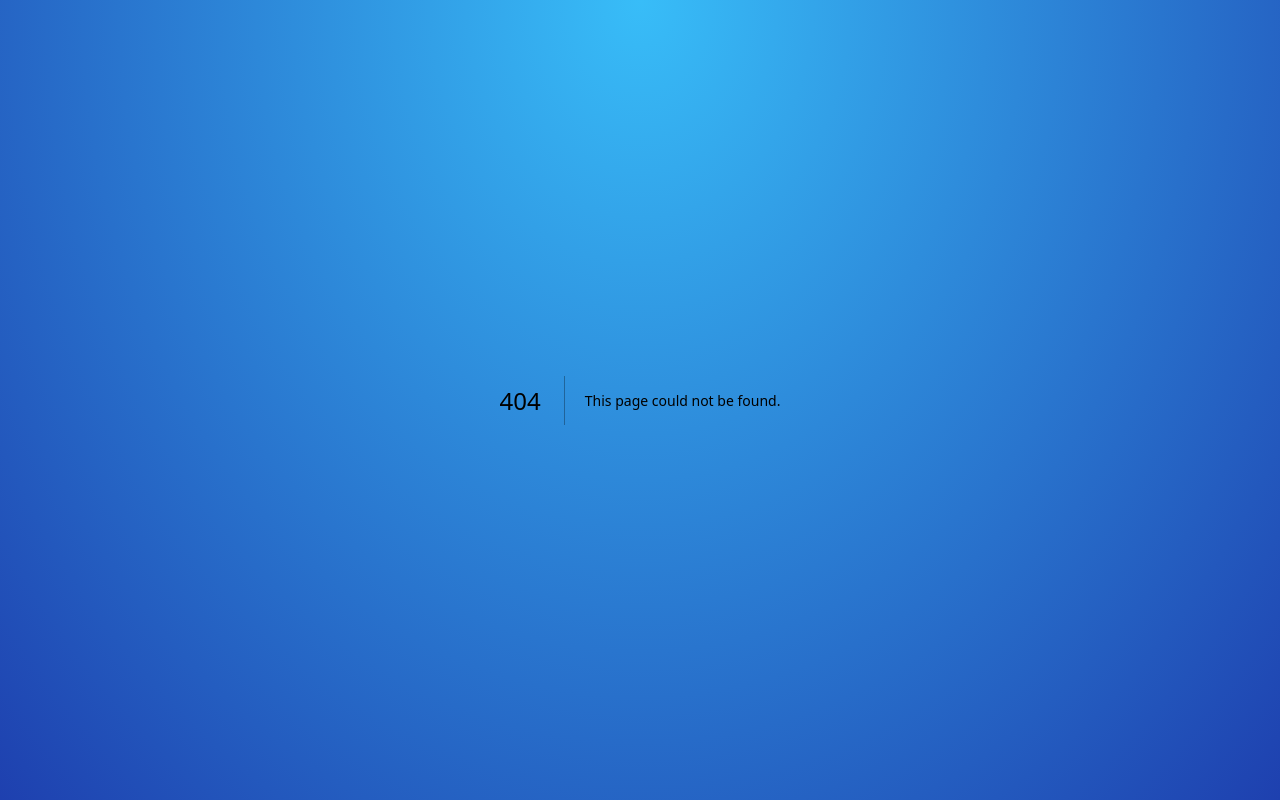
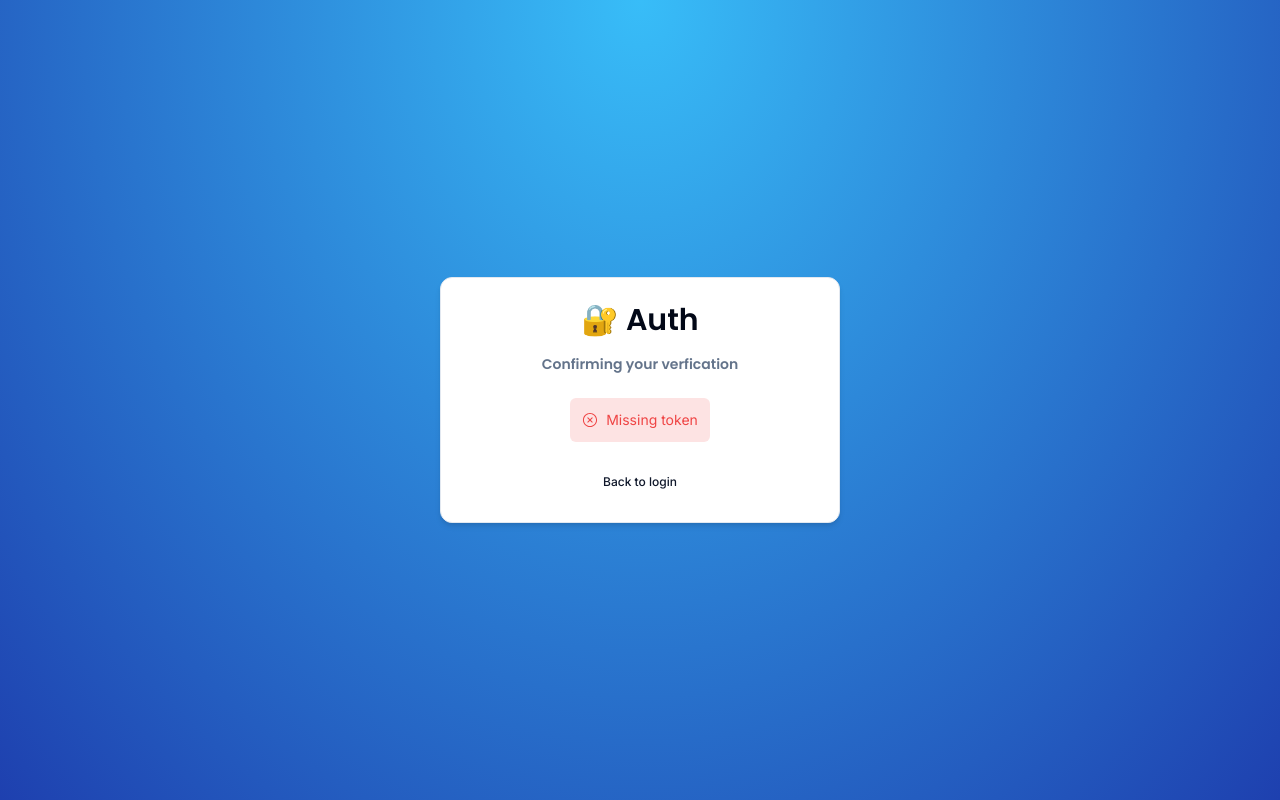
Before and after one commit to nortonglitz/auth-study, a Next.js app: page /auth/new-verification in a window 1280 px wide. Before the commit this address had no page. Built offline with nearby package versions, Linux system fonts and the light colour scheme.

Commit message:
verification token working

```diff
--- /dev/null
+++ b/actions/new-verification.ts
@@ -0,0 +1,55 @@
+"use server"
+
+import { db } from "@/lib/db"
+import { FeedbackParamsProps } from "@/components/form-feedback"
+
+export const newVerification = async (token: string): Promise<FeedbackParamsProps> => {
+    const today = new Date()
+    const tokenExists = await db.verificationToken.findFirst({
+        where: { token: token }
+    })
+
+    if (!tokenExists) {
+        return {
+            type: "error",
+            message: "Token does not exists"
+        }
+    }
+
+    const hasExpired = tokenExists.expires_at.getTime() < today.getTime()
+
+    if (hasExpired) {
+        return {
+            type: "error",
+            message: "Token has expired"
+        }
+    }
+
+    const userExists = await db.user.findUnique({
+        where: { email: tokenExists.email }
+    })
+
+    if (!userExists) {
+        return {
+            type: "error",
+            message: "Email does not exists."
+        }
+    }
+
+    await db.user.update({
+        where: { id: userExists.id },
+        data: {
+            emailVerified: new Date(),
+            email: tokenExists.email
+        }
+    })
+
+    await db.verificationToken.delete({
+        where: { id: tokenExists.id }
+    })
+
+    return {
+        type: "success",
+        message: "Email verified."
+    }
+}
--- /dev/null
+++ b/app/auth/new-verification/page.tsx
@@ -0,0 +1,11 @@
+import { NewVerificationForm } from "@/components/auth/new-verification-form"
+
+const NewVerificationPage = () => {
+    return (
+        <div>
+            <NewVerificationForm />
+        </div>
+    )
+}
+
+export default NewVerificationPage
--- a/auth.ts
+++ b/auth.ts
@@ -24,7 +24,7 @@ export const { handlers: { GET, POST }, auth, signIn, signOut } = NextAuth({
             if (!account) return false
 
             // Allow OAuth without email verification
-            if (account.provider === "credentials") {
+            if (account.type === "credentials") {
                 const userExists = await db.user.findUnique({
                     where: { id: user.id }
                 })
--- a/components/auth/login-form.tsx
+++ b/components/auth/login-form.tsx
@@ -20,22 +20,23 @@ import {
 } from "@/components/ui/form"
 
 import { CardWrapper } from "./card-wrapper"
-import { FormFeedback } from "../form-feedback"
+import { FormFeedback, FeedbackParamsProps } from "../form-feedback"
 
 export const LoginForm = () => {
 
     const searchParams = useSearchParams()
     const urlError = searchParams.get("error")
 
-    const [feedbackType, setFeedbackType] = useState<"success" | "error" | "warning">("success")
-    const [feedbackMessage, setFeedbackMessage] = useState('')
+    const [feedback, setFeedback] = useState<FeedbackParamsProps>({})
 
     const [isPending, startTransition] = useTransition()
 
     useEffect(() => {
         if (urlError === "OAuthAccountNotLinked") {
-            setFeedbackType("error")
-            setFeedbackMessage("Email already in use by another provider.")
+            setFeedback({
+                type: "error",
+                message: "Email already in use by another provider."
+            })
         }
     }, [urlError])
 
@@ -50,8 +51,10 @@ export const LoginForm = () => {
     const onSubmit = (values: z.infer<typeof LoginSchema>) => {
         startTransition(async () => {
             const { type, message } = await login(values)
-            setFeedbackMessage(message)
-            setFeedbackType(type)
+            setFeedback({
+                type,
+                message
+            })
         })
     }
 
@@ -106,8 +109,7 @@ export const LoginForm = () => {
                         />
                     </div>
                     <FormFeedback
-                        type={feedbackType}
-                        message={feedbackMessage}
+                        feedback={feedback}
                     />
                     <Button
                         disabled={isPending}
--- /dev/null
+++ b/components/auth/new-verification-form.tsx
@@ -0,0 +1,65 @@
+"use client"
+
+import { useCallback, useEffect, useState } from "react"
+import { useSearchParams, useRouter } from "next/navigation"
+
+import { newVerification } from "@/actions/new-verification"
+import { CardWrapper } from "./card-wrapper"
+import { BeatLoader } from "react-spinners"
+import { FeedbackParamsProps, FormFeedback } from "../form-feedback"
+
+export const NewVerificationForm = () => {
+
+    const [feedback, setFeedback] = useState<FeedbackParamsProps>()
+    const router = useRouter()
+
+    const searchParams = useSearchParams()
+    const token = searchParams.get("token")
+
+    const onSubmit = useCallback(async () => {
+        if (!token) {
+            setFeedback({
+                type: "error",
+                message: "Missing token"
+            })
+            return
+        }
+
+        try {
+            const { message, type } = await newVerification(token)
+            setFeedback({ message, type })
+            if (type === "success") {
+                router.replace('/auth/login')
+            }
+        } catch (err) {
+            setFeedback({
+                type: "error",
+                message: "Something went wrong."
+            })
+        }
+        // eslint-disable-next-line react-hooks/exhaustive-deps
+    }, [])
+
+    useEffect(() => {
+        onSubmit()
+    }, [onSubmit])
+
+    return (
+        <CardWrapper
+            headerLabel="Confirming your verfication"
+            backButtonLabel="Back to login"
+            backButtonHref="/auth/login"
+        >
+            <div
+                className="
+                    flex
+                    items-center
+                    w-full
+                    justify-center
+                "
+            >
+                {!feedback ? <BeatLoader /> : <FormFeedback feedback={feedback} />}
+            </div>
+        </CardWrapper>
+    )
+}
--- a/components/auth/register-form.tsx
+++ b/components/auth/register-form.tsx
@@ -19,11 +19,10 @@ import {
 } from "@/components/ui/form"
 
 import { CardWrapper } from "./card-wrapper"
-import { FormFeedback } from "../form-feedback"
+import { FormFeedback, FeedbackParamsProps } from "../form-feedback"
 
 export const RegisterForm = () => {
-    const [feedbackType, setFeedbackType] = useState<"success" | "error" | "warning">("success")
-    const [feedbackMessage, setFeedbackMessage] = useState('')
+    const [feedback, setFeedback] = useState<FeedbackParamsProps>({})
 
     const [isPending, startTransition] = useTransition()
 
@@ -39,8 +38,10 @@ export const RegisterForm = () => {
     const onSubmit = (values: z.infer<typeof RegisterSchema>) => {
         startTransition(async () => {
             const { type, message } = await register(values)
-            setFeedbackMessage(message)
-            setFeedbackType(type)
+            setFeedback({
+                message,
+                type
+            })
         })
     }
 
@@ -112,8 +113,7 @@ export const RegisterForm = () => {
                         />
                     </div>
                     <FormFeedback
-                        type={feedbackType}
-                        message={feedbackMessage}
+                        feedback={feedback}
                     />
                     <Button
                         disabled={isPending}
--- a/components/form-feedback.tsx
+++ b/components/form-feedback.tsx
@@ -1,14 +1,20 @@
 import { ExclamationTriangleIcon, CheckCircledIcon, CrossCircledIcon } from "@radix-ui/react-icons"
 
-interface FormFeedbackProps {
+export type FeedbackParamsProps = {
     message?: string
-    type: "success" | "error" | "warning"
+    type?: "success" | "error" | "warning"
+}
+
+interface FeedbackProps {
+    feedback: FeedbackParamsProps
 }
 
 export const FormFeedback = ({
-    message,
-    type
-}: FormFeedbackProps) => {
+    feedback: {
+        message,
+        type
+    }
+}: FeedbackProps) => {
     if (!message) return null
 
     return (
--- a/package.json
+++ b/package.json
@@ -24,6 +24,7 @@
     "react-dom": "^18",
     "react-hook-form": "^7.49.3",
     "react-icons": "^5.0.1",
+    "react-spinners": "^0.13.8",
     "resend": "^3.1.0",
     "tailwind-merge": "^2.2.1",
     "tailwindcss-animate": "^1.0.7",
--- a/routes.ts
+++ b/routes.ts
@@ -5,7 +5,8 @@
  */
 
 export const publicRoutes: string[] = [
-    "/"
+    "/",
+    "/auth/new-verification"
 ]
 
 /**
```
Also changed, not shown: actions/login.ts (+2 -6 lines), actions/register.ts (+2 -6 lines), 1 other file (tests, documents, lock files or other folders).
